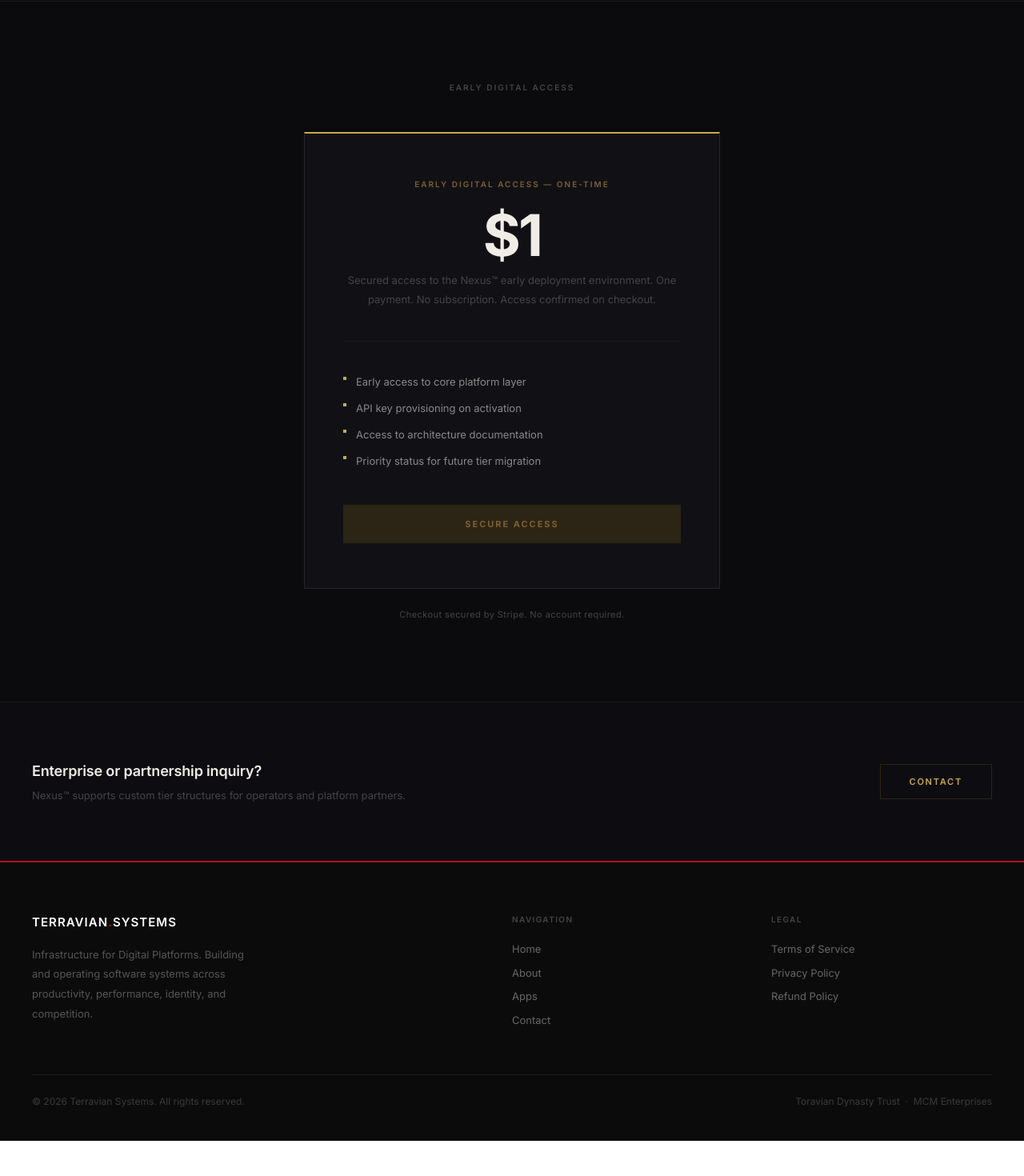
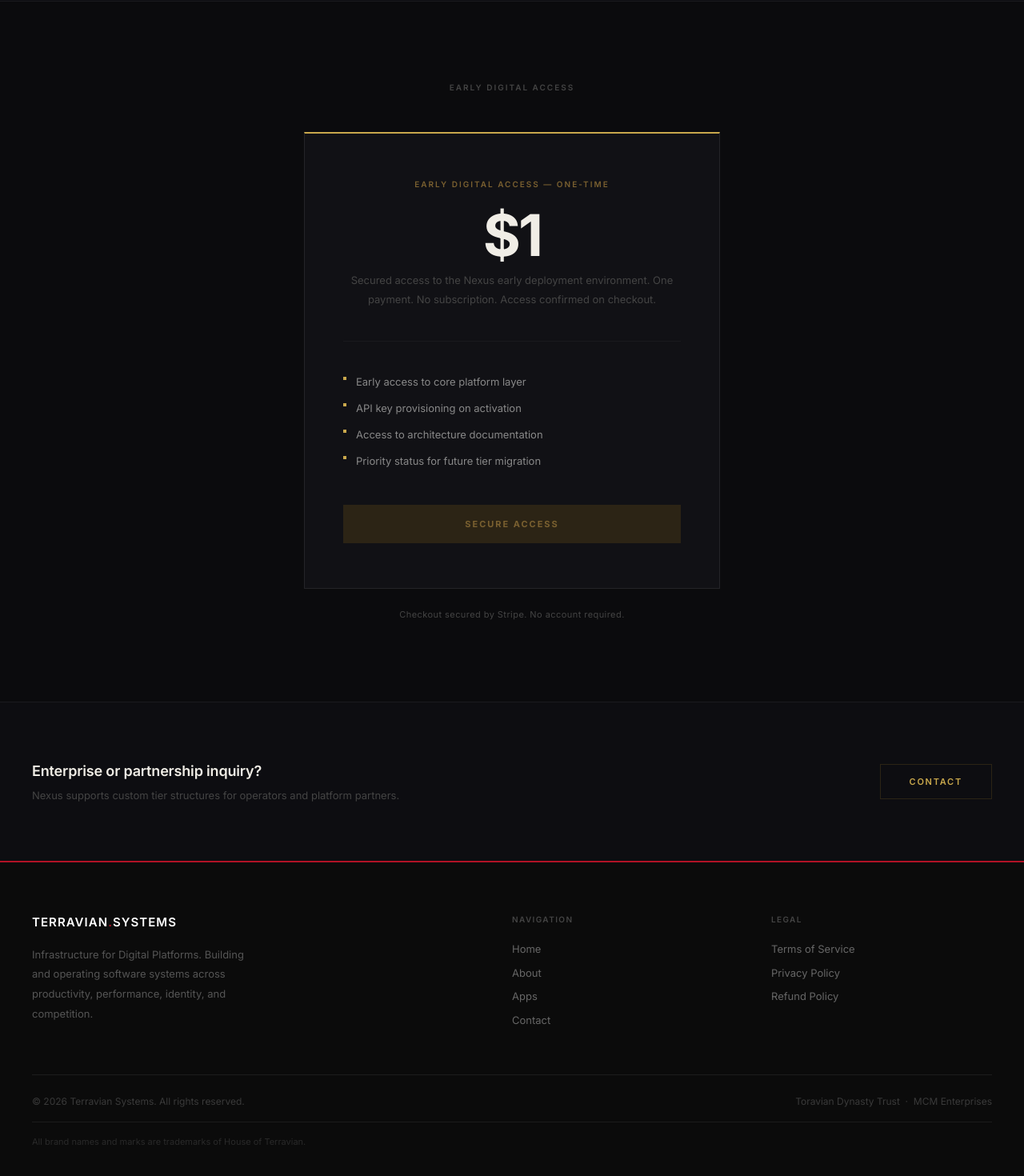
Before and after one commit to HouseofTerravian/terravian-systems, a Next.js app: page /nexus in a window 1280 px wide. Shown: the part 1835-3305 px from the top of the page at 80% size. Before the commit the page ends 3261 px from the top, so only its background shows below. Built offline with nearby package versions, Linux system fonts and the light colour scheme.

Commit message:
Trademark audit: strip ™ from subsequent Nexus uses, add global trademark notice to footer

```diff
--- a/app/nexus/page.tsx
+++ b/app/nexus/page.tsx
@@ -566,7 +566,7 @@ export default function Nexus() {
                   marginBottom: "40px",
                 }}
               >
-                Secured access to the Nexus™ early deployment environment.
+                Secured access to the Nexus early deployment environment.
                 One payment. No subscription. Access confirmed on checkout.
               </p>
 
@@ -712,7 +712,7 @@ export default function Nexus() {
               Enterprise or partnership inquiry?
             </p>
             <p style={{ fontSize: "13px", color: C.textMuted }}>
-              Nexus™ supports custom tier structures for operators and platform partners.
+              Nexus supports custom tier structures for operators and platform partners.
             </p>
           </div>
           <Link
--- a/components/Footer.tsx
+++ b/components/Footer.tsx
@@ -160,6 +160,18 @@ export default function Footer() {
           Toravian Dynasty Trust &nbsp;&middot;&nbsp; MCM Enterprises
         </p>
       </div>
+      <div
+        style={{
+          maxWidth: "1200px",
+          margin: "16px auto 0",
+          paddingTop: "16px",
+          borderTop: "1px solid #1C1C1C",
+        }}
+      >
+        <p style={{ color: "#2A2A2A", fontSize: "11px" }}>
+          All brand names and marks are trademarks of House of Terravian.
+        </p>
+      </div>
     </footer>
   );
 }
```
